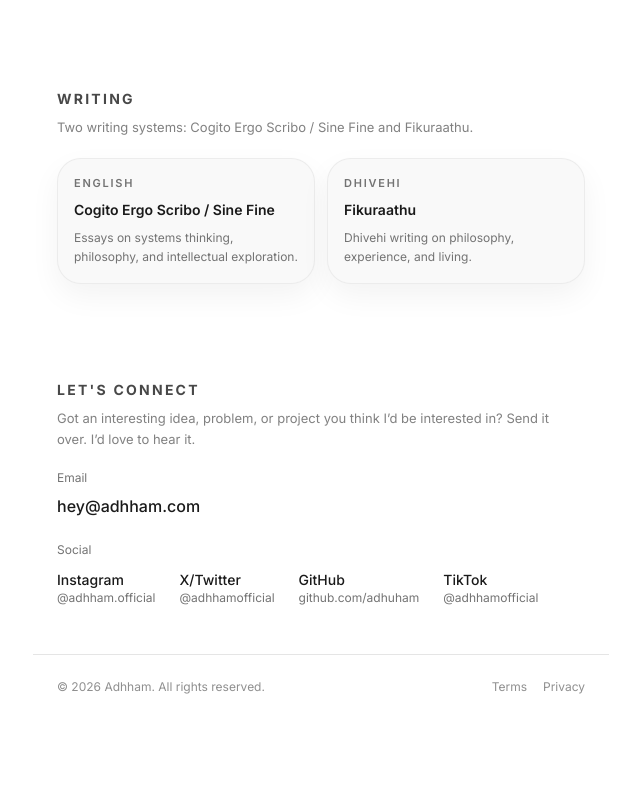
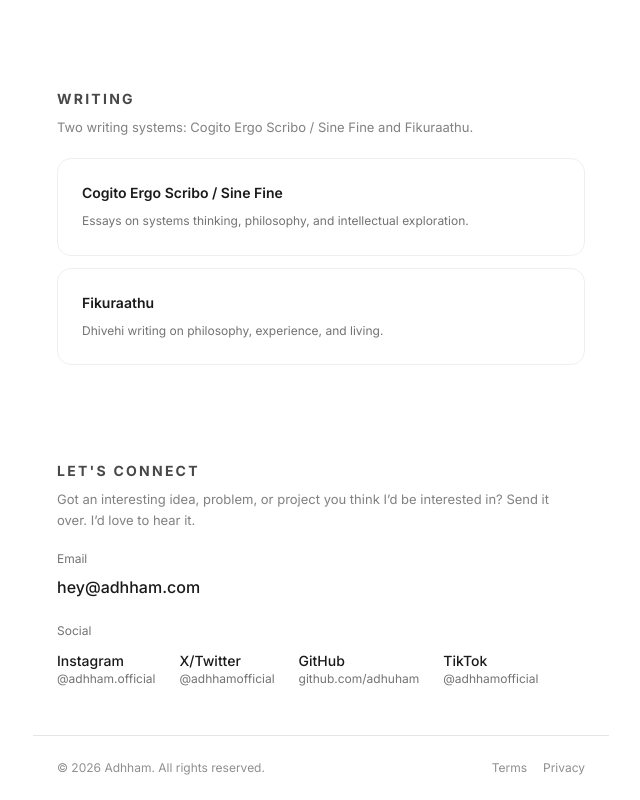
Before and after one commit to adhuham/adhham.com, a Next.js app: page / in a window 1280 px wide. Shown: the part 1109-1909 px from the top of the page, without its empty margins (319-959 px from the left). Before the commit the page ends 1828 px from the top, so only its background shows below. Built offline with nearby package versions, Linux system fonts and the light colour scheme.

Commit message:
remove category + style fix

```diff
--- a/components/writing.tsx
+++ b/components/writing.tsx
@@ -11,16 +11,13 @@ export function Writing() {
         <p className="mb-5 max-w-lg text-[13px] leading-relaxed text-muted-foreground/90">
           {writing.description}
         </p>
-        <div className="grid grid-cols-1 gap-3 sm:grid-cols-2">
+        <div className="grid grid-cols-1 gap-3 sm:grid-cols-1">
           {writing.items.map((blog) => (
             <Link
               key={blog.url}
               href={blog.url}
-              className="group relative overflow-hidden rounded-3xl border border-border/60 bg-card p-4 shadow-[0_12px_30px_rgba(0,0,0,0.05)] transition-all duration-200 hover:-translate-y-0.5 hover:shadow-[0_18px_45px_rgba(0,0,0,0.08)]"
+              className="group relative overflow-hidden rounded-xl border border-border/60  p-6 transition-all duration-200 hover:-translate-y-0.5 hover:shadow-[0_18px_45px_rgba(0,0,0,0.08)]"
             >
-              <p className="mb-2 text-[11px] font-semibold uppercase tracking-[0.16em] text-muted-foreground">
-                {blog.category}
-              </p>
               <h4 className="mb-2 text-sm font-semibold text-foreground transition-colors group-hover:text-foreground/80">
                 {blog.name}
               </h4>
--- a/meta/site-content.ts
+++ b/meta/site-content.ts
@@ -132,13 +132,11 @@ export const siteContent = {
         name: writingMeta.header,
         description: writingMeta.metadata.description,
         url: writingMeta.path,
-        category: 'English',
       },
       {
         name: dhivehiMeta.latinTitle,
         description: dhivehiMeta.metadata.description,
         url: dhivehiMeta.path,
-        category: 'Dhivehi',
       },
     ],
   },
```
